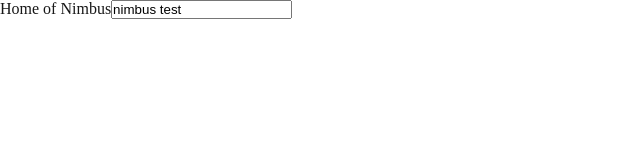
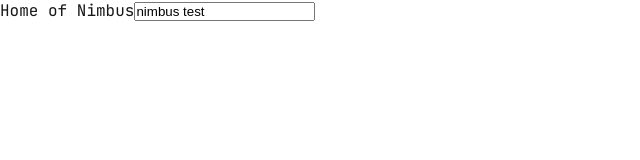
Before and after one commit to tejasnasa/nimbus, a Next.js app in the folder apps/web/: page / in a window 1280 px wide. Shown: the top 160 px of the page, without its empty margins (0-640 px from the left). Built offline with nearby package versions, Linux system fonts and the light colour scheme.

Commit message:
feat: Update layout component with JetBrains Mono font and improved metadata

```diff
--- a/apps/web/app/layout.tsx
+++ b/apps/web/app/layout.tsx
@@ -1,9 +1,15 @@
 import type { Metadata } from "next";
 import "./globals.css";
+import { JetBrains_Mono } from "next/font/google";
+
+const jetBrainsMono = JetBrains_Mono({
+  subsets: ["latin"],
+  variable: "--font-jetbrains-mono",
+});
 
 export const metadata: Metadata = {
-  title: "Create Next App",
-  description: "Generated by create next app",
+  title: "Nimbus",
+  description: "Communication and collaboration platform for developers",
 };
 
 export default function RootLayout({
@@ -13,9 +19,7 @@
 }>) {
   return (
     <html lang="en">
-      <body>
-        {children}
-      </body>
+      <body className={jetBrainsMono.className}>{children}</body>
     </html>
   );
 }
```
